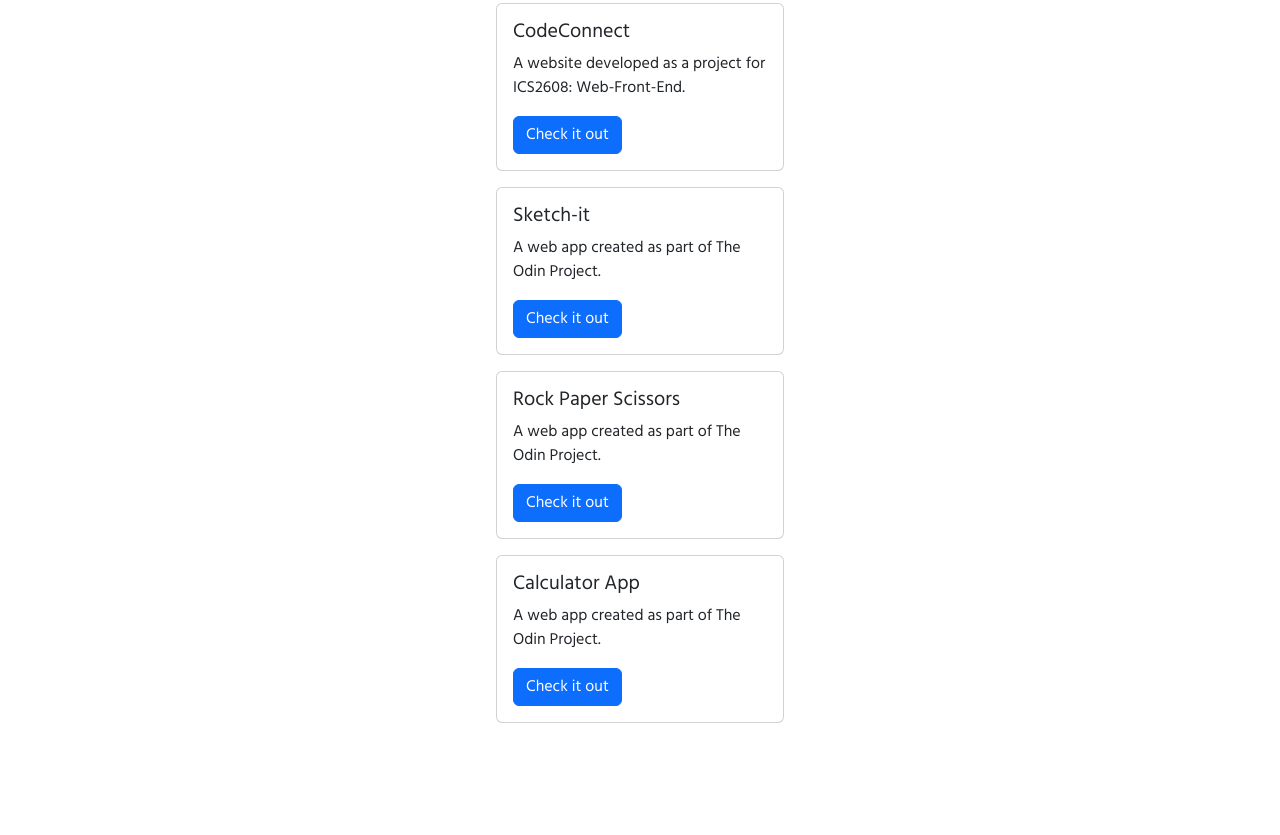
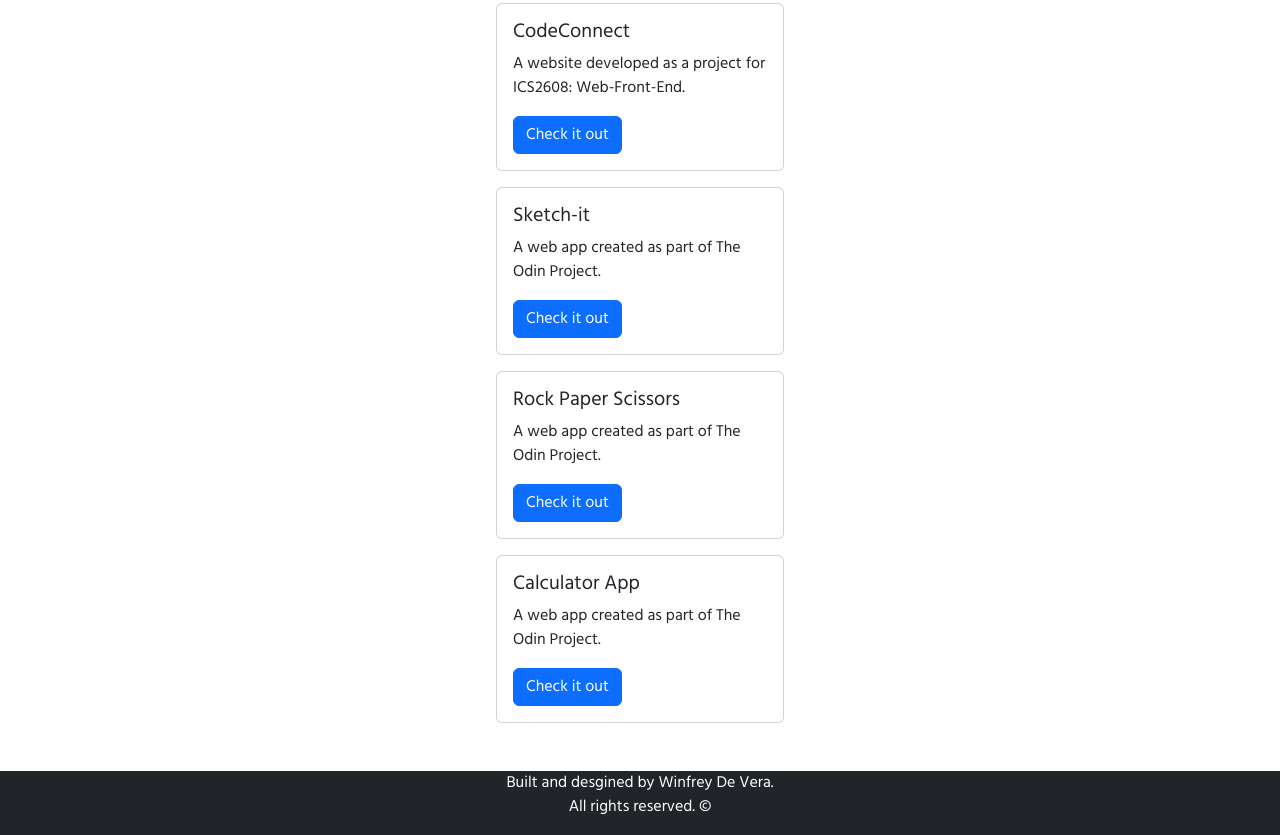
Before and after one commit to wjamesdevera/ICS2608-Bootstrap, a plain HTML site: page pages/portfolio.html in a window 1280 px wide. Shown: the part 684-1519 px from the top of the page. Before the commit the page ends 1455 px from the top, so only its background shows below. Drawn offline with nearby package versions, Linux system fonts and the light colour scheme.

Commit message:
added footer for projects

```diff
--- a/pages/portfolio.html
+++ b/pages/portfolio.html
@@ -124,6 +124,16 @@
         </div>
       </div>
     </main>
+    <footer class="text-bg-dark">
+      <div class="container">
+        <div class="row">
+          <div class="col-md-12 text-center">
+            <p class="mb-0">Built and desgined by Winfrey De Vera.</p>
+            <p>All rights reserved. &copy;</p>
+          </div>
+        </div>
+      </div>
+    </footer>
     <script
       src="https://cdn.jsdelivr.net/npm/bootstrap@5.2.3/dist/js/bootstrap.bundle.min.js"
       integrity="sha384-kenU1KFdBIe4zVF0s0G1M5b4hcpxyD9F7jL+jjXkk+Q2h455rYXK/7HAuoJl+0I4"
```
